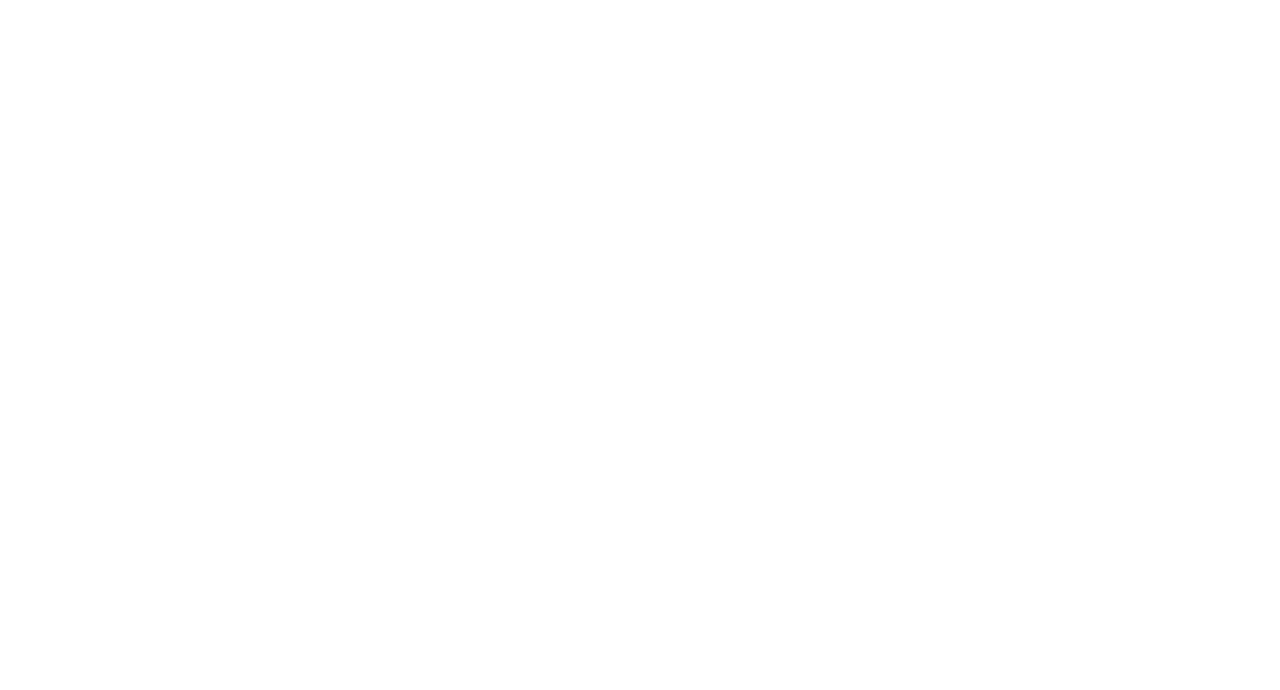
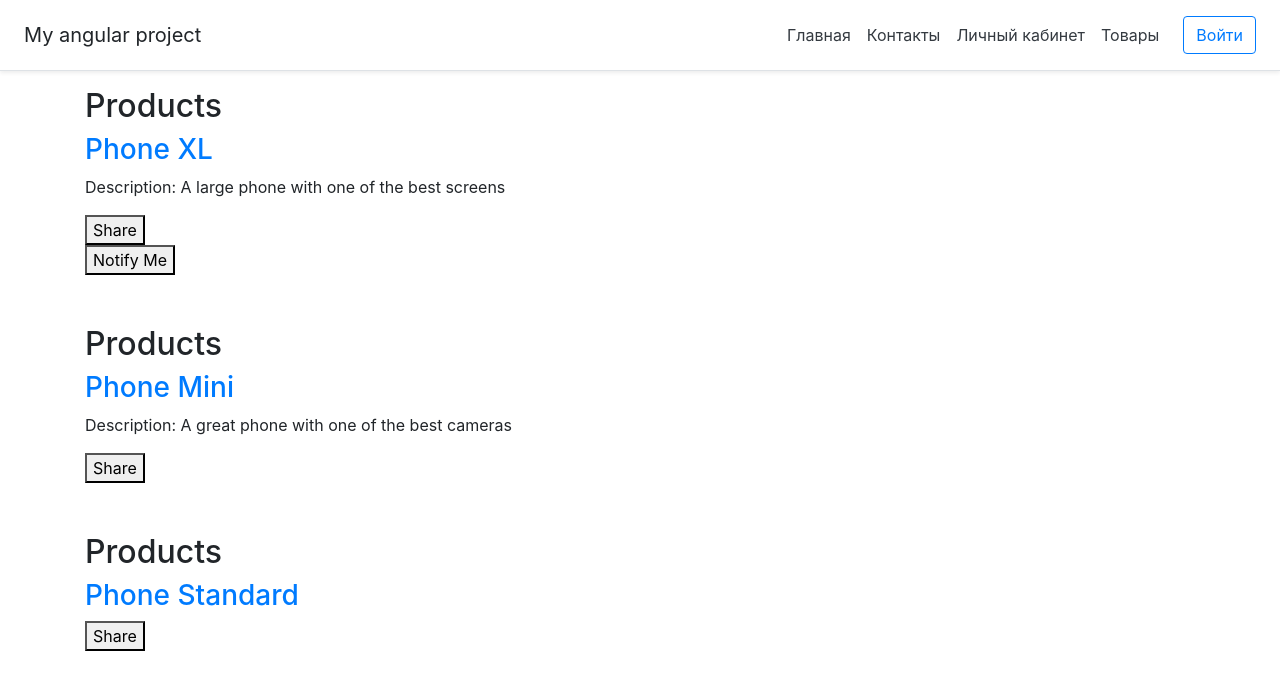
Before and after one commit to ElizavetaCode/myfirstangularproject, an Angular app: page /product-list in a window 1280 px wide. Shown: the top 690 px of the page. Built offline with nearby package versions, Linux system fonts and the light colour scheme.

Commit message:
Add product-allert. Save and Working

```diff
--- a/src/app/app.module.ts
+++ b/src/app/app.module.ts
@@ -9,7 +9,7 @@ import { KontaktiComponent } from './components/kontakti/kontakti.component';
 import { LkComponent } from './components/lk/lk.component';
 import { ProductListComponent } from './components/product-list/product-list.component';
 import { ReactiveFormsModule } from '@angular/forms';
-import { ProductAlertsComponent } from './components/product-alert/product-alert.component';
+import { ProductAlertComponent } from './components/product-alert/product-alert.component';
 
 
 const appRoutes: Routes = [
@@ -26,7 +26,7 @@ const appRoutes: Routes = [
     KontaktiComponent,
     LkComponent,
     ProductListComponent,
-    ProductAlertsComponent
+    ProductAlertComponent
   ],
   imports: [
     BrowserModule,
--- a/src/app/components/product-list/product-list.component.html
+++ b/src/app/components/product-list/product-list.component.html
@@ -15,9 +15,9 @@
     Share
   </button>
 
-<app-product-alerts
+<app-product-alert
   [product]="product"
   (notify)="onNotify()">
-</app-product-alerts>
+</app-product-alert>
 
 </div>
```
Also changed, not shown: 1 other file (tests, documents, lock files or other folders).
